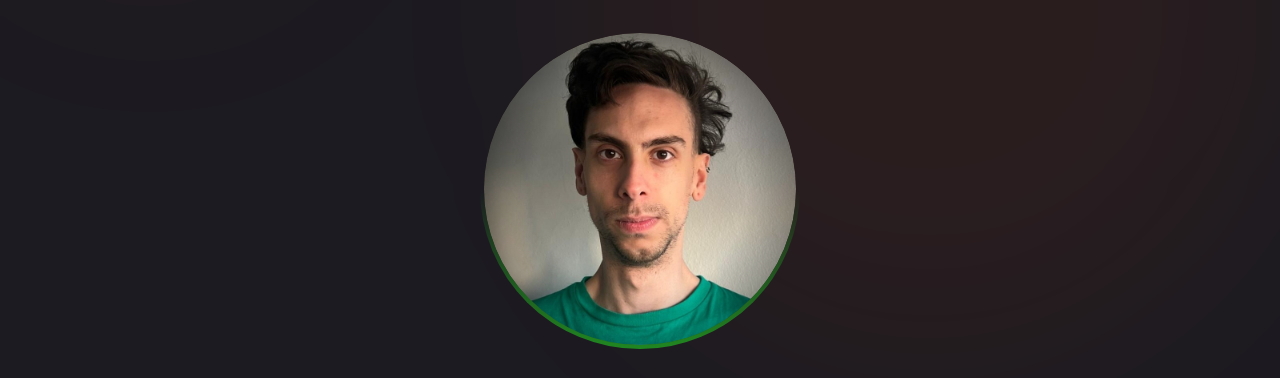
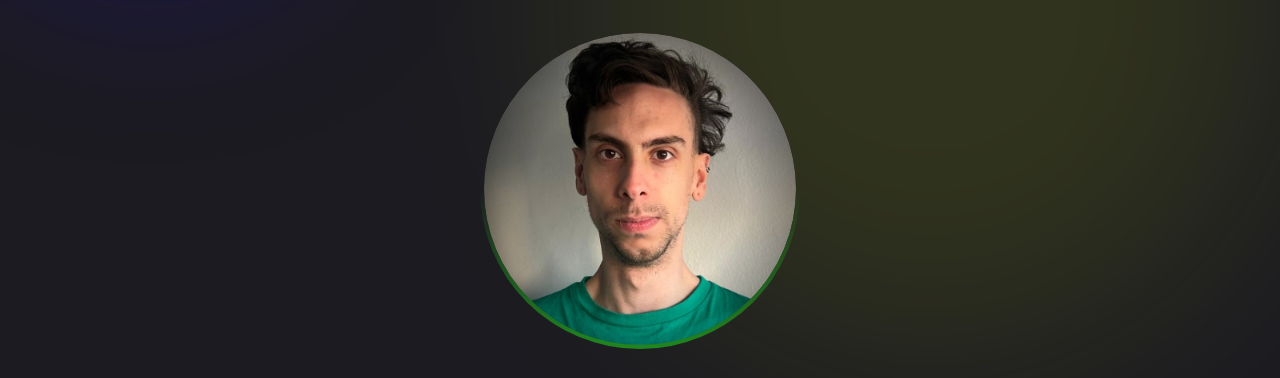
Before and after one commit to MartinPentito/Personal_Portfolio, a plain HTML site: page index.html in a window 1280 px wide. Shown: the part 437-815 px from the top of the page. Drawn offline with nearby package versions, Linux system fonts and the light colour scheme.

Commit message:
update color from home resplandor

```diff
--- a/styles.css
+++ b/styles.css
@@ -1,8 +1,8 @@
 /* ====== GLOBAL STYLES ====== */
 :root {
   --primary-color: #208720;
-  --primary-light-1: #fc410010;
-  --primary-light-2: #fc410010;
+  --primary-light-1: #1900fc55;
+  --primary-light-2: #d6fc001b;
   --hero-image-from:#f8b4741a;
   --hero-image-to:#ff4c1f0c;
   --white-color:#fff;
```
